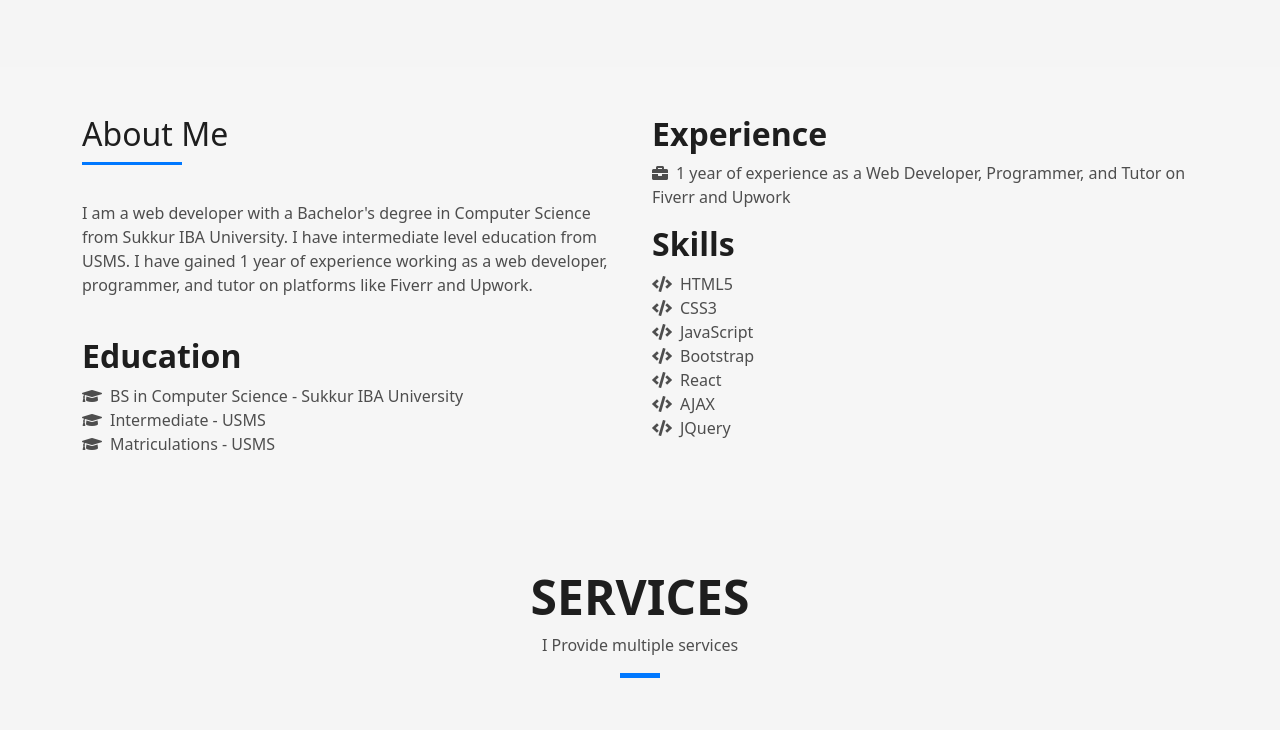
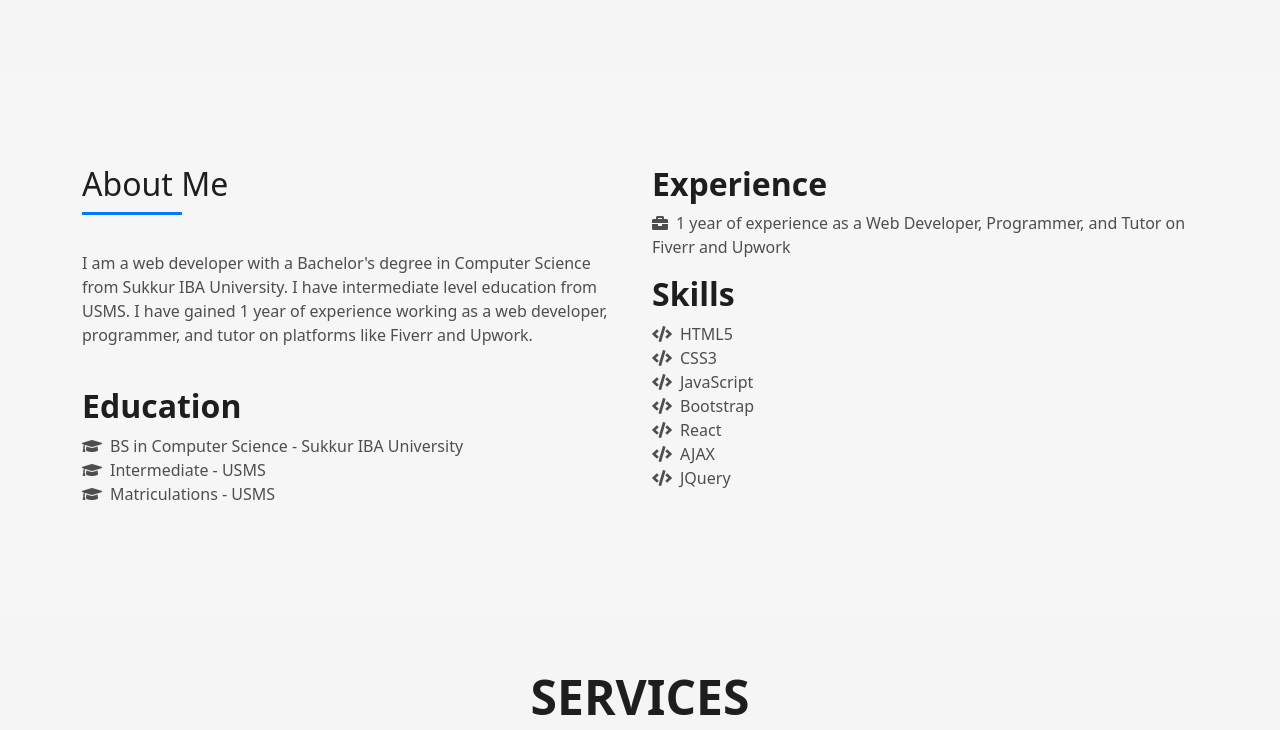
Before and after one commit to SajidBhatti786/BootstrapPortfolio, a plain HTML site: page index.html in a window 1280 px wide. Shown: the part 811-1541 px from the top of the page. Drawn offline with nearby package versions, Linux system fonts and the light colour scheme; some icons are missing.

Commit message:
make the right location for about section
fixed navigation issues

```diff
--- a/index.html
+++ b/index.html
@@ -92,8 +92,8 @@
   </div>
  </div>
 
- <section id="about" class="py-5">
-  <div class="container">
+ <section id="about" >
+  <div class="container py-5">
    <div class="row">
     <div class="col-lg-6">
      <div class="title-box-2">
```
